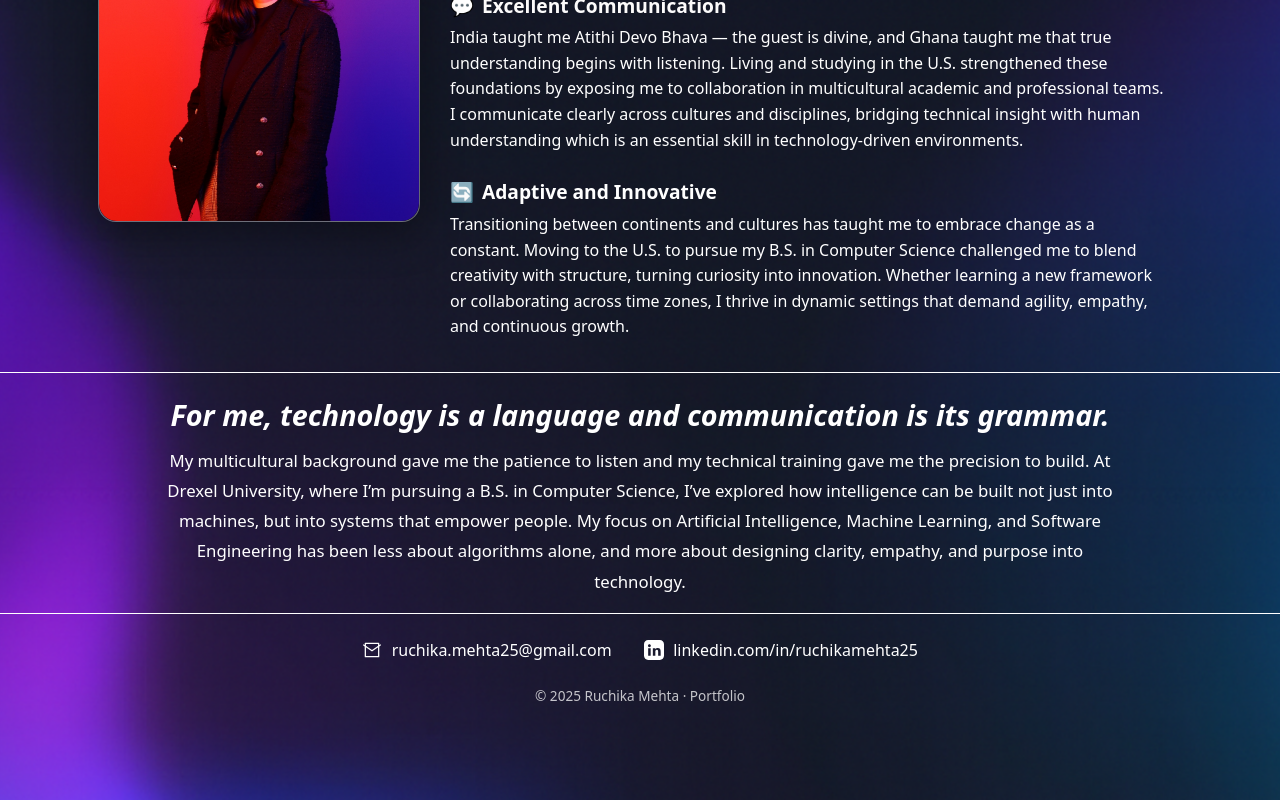
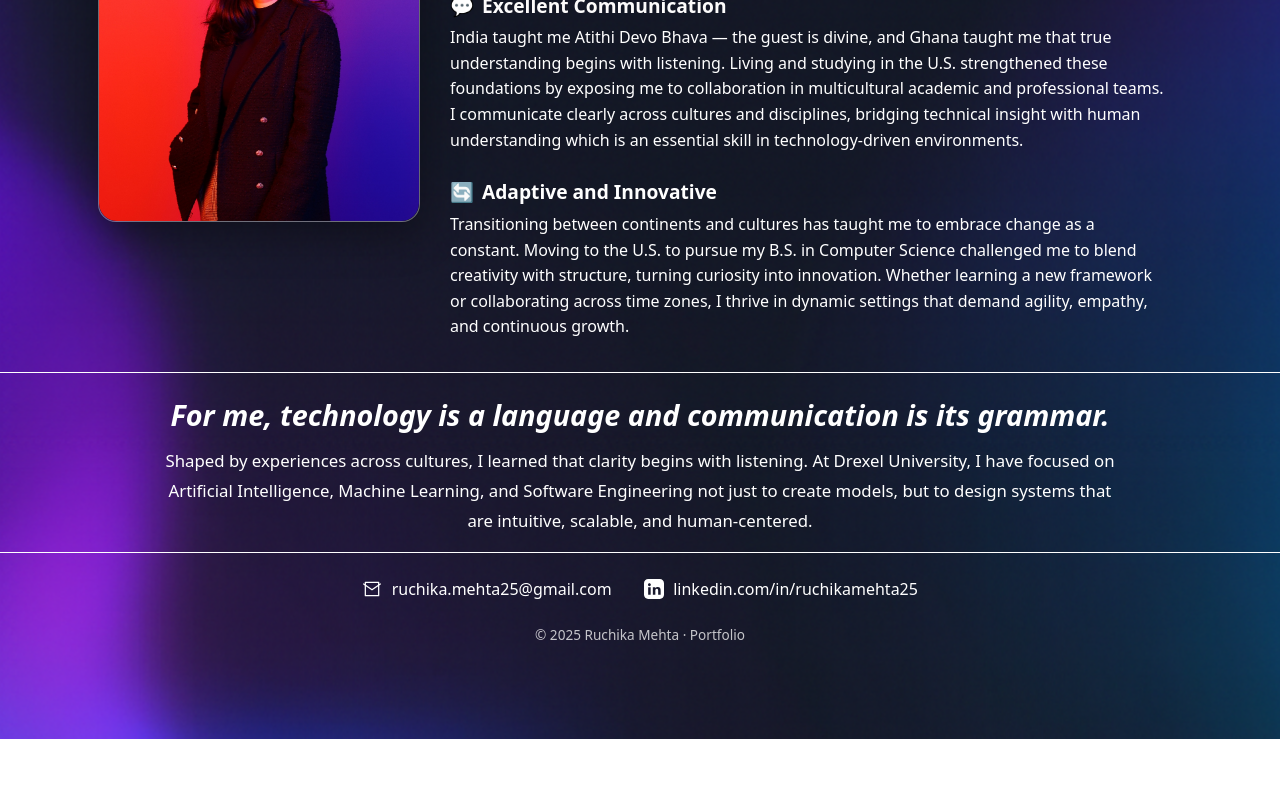
Before and after one commit to rm2506/Portfolio, a React (Vite) app: page / in a window 1280 px wide. Shown: the part 1306-2106 px from the top of the page. After the commit the page ends 2045 px from the top, so only its background shows below. Built offline with nearby package versions, Linux system fonts and the light colour scheme; a web font is replaced by a local one.

Commit message:
Home Update

```diff
--- a/src/pages/Home.jsx
+++ b/src/pages/Home.jsx
@@ -478,14 +478,11 @@ export default function Home() {
                   "ui-sans-serif, system-ui, -apple-system, Segoe UI, Roboto, Helvetica, Arial",
               }}
             >
-              My multicultural background gave me the patience to listen and my
-              technical training gave me the precision to build. At Drexel
-              University, where I’m pursuing a B.S. in Computer Science, I’ve
-              explored how intelligence can be built not just into machines, but
-              into systems that empower people. My focus on Artificial
-              Intelligence, Machine Learning, and Software Engineering has been
-              less about algorithms alone, and more about designing clarity,
-              empathy, and purpose into technology.
+              Shaped by experiences across cultures, I learned that clarity
+              begins with listening. At Drexel University, I have focused on
+              Artificial Intelligence, Machine Learning, and Software
+              Engineering not just to create models, but to design systems that
+              are intuitive, scalable, and human-centered.
             </p>
           </div>
         </section>
```
